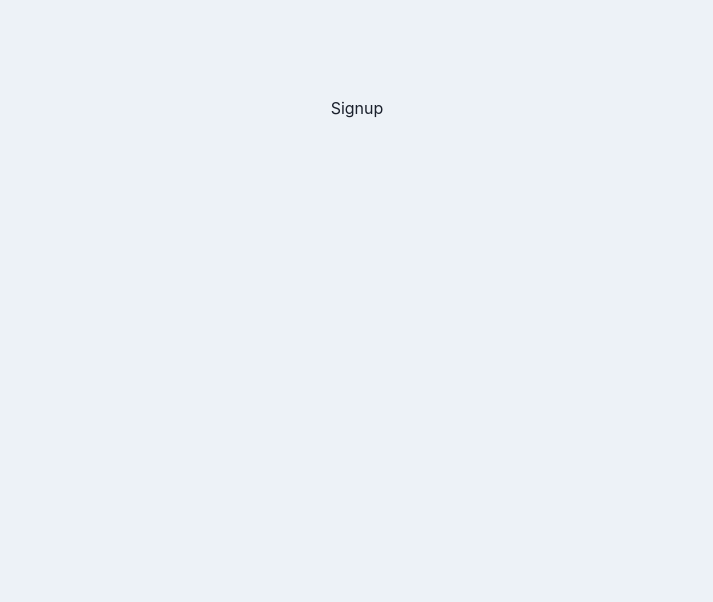
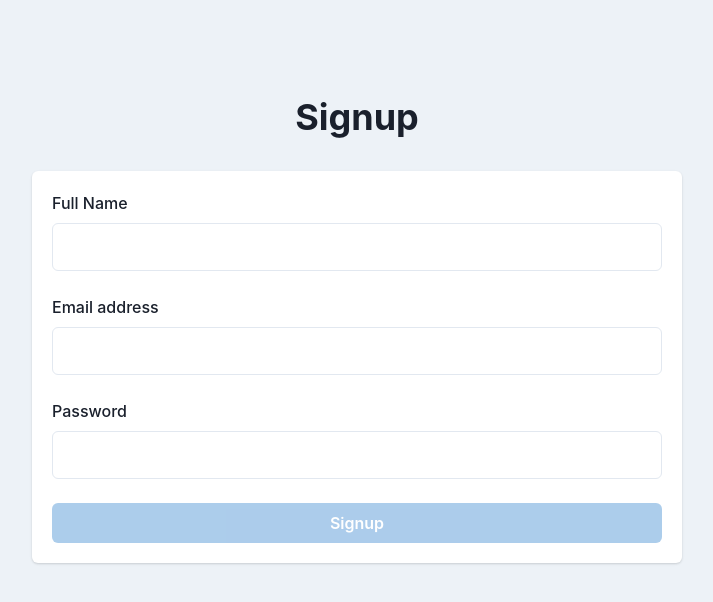
Before and after one commit to AlexDragoi7/CRM23, a Next.js app in the folder fe-app/: page /signup in a window 1280 px wide. Shown: the top 602 px of the page, without its empty margins (283-996 px from the left). Built offline with nearby package versions, Linux system fonts and the light colour scheme.

Commit message:
Added login and signup

```diff
--- a/fe-app/package.json
+++ b/fe-app/package.json
@@ -13,6 +13,7 @@
     "@emotion/react": "^11.11.0",
     "@emotion/styled": "^11.11.0",
     "autoprefixer": "10.4.14",
+    "axios": "^1.4.0",
     "eslint": "8.41.0",
     "eslint-config-next": "13.4.3",
     "framer-motion": "^10.12.12",
--- a/fe-app/pages/login.js
+++ b/fe-app/pages/login.js
@@ -1,20 +1,63 @@
 import { Container,Heading, Button, Card, CardBody, FormControl, FormLabel, Input} from '@chakra-ui/react'
+import axios from 'axios';
+import { useEffect, useState } from "react"
+import { validateEmail } from '@/utils';
 
 const Login = () => {
+    const [emailAddress, setEmailAddress] = useState("")
+    const [password, setPassword] = useState("")
+    const [isDisabled, setIsDisabled] = useState(true)
+    const [isEmailInvalid, setIsEmailInvalid] = useState(false)
+
+    const handleEmailAddress = (event) => {
+        setEmailAddress(event.target.value)
+        if(!validateEmail(event.target.value)){
+            setIsEmailInvalid(true)
+        } else {
+            setIsEmailInvalid(false)
+        }
+    }
+
+    const handlePassword = (event) => {
+        setPassword(event.target.value)
+    }
+
+    useEffect(()=>{
+        if(!isEmailInvalid && emailAddress !== "" && password !== ""){
+            setIsDisabled(false)
+        } else {
+            setIsDisabled(true)
+        }
+    }, [emailAddress, password])
+
+    const login = () => {
+        const data = {
+            email: emailAddress,
+            passoword: password
+        }
+        axios.post(`http://localhost:3300/users/login`, data)
+          .then(function (response) {
+            console.log(response);
+          })
+          .catch(function (error) {
+            console.log(error);
+          });
+   }
+
     return (
         <Container maxW="1000px" className="flex  flex-col items-center p-24">
         <Heading>Login</Heading>
         <Card width="650px" className='m-8'>
          <CardBody  className={`flex flex-col items-left p-8`}>
-            <FormControl className='mb-6'>
+            <FormControl isInvalid={isEmailInvalid} className='mb-6'>
                 <FormLabel>Email address</FormLabel>
-                <Input  size="lg" type='email'/>
+                <Input onChange={handleEmailAddress}  size="lg" type='email'/>
             </FormControl>
             <FormControl className='mb-6'>
                 <FormLabel>Password</FormLabel>
-                <Input size="lg" type='password'/>
+                <Input onChange={handlePassword} size="lg" type='password'/>
             </FormControl>
-            <Button colorScheme='blue'>Login</Button>
+            <Button colorScheme='blue' isDisabled={isDisabled} onClick={login}>Login</Button>
          </CardBody>
         </Card>
 
--- a/fe-app/pages/signup.js
+++ b/fe-app/pages/signup.js
@@ -1,9 +1,79 @@
+import { Container,Heading, Button, Card, CardBody, FormControl, FormLabel, Input} from '@chakra-ui/react'
+import axios from 'axios';
+import { useEffect, useState } from "react"
+import { validateEmail } from '@/utils';
+
 const Signup = () => {
+    const [emailAddress, setEmailAddress] = useState("")
+    const [password, setPassword] = useState("")
+    const [userFullName, setUserFullName] = useState("")
+    const [isDisabled, setIsDisabled] = useState(true)
+    const [isEmailInvalid, setIsEmailInvalid] = useState(false)
+
+    const handleEmailAddress = (event) => {
+        setEmailAddress(event.target.value)
+        if(!validateEmail(event.target.value)){
+            setIsEmailInvalid(true)
+        } else {
+            setIsEmailInvalid(false)
+        }
+    }
+
+    const handlePassword = (event) => {
+        setPassword(event.target.value)
+    }
+
+    const handleUserFullName = (event) => {
+        setUserFullName(event.target.value)
+    }
+
+    useEffect(()=>{
+        if(!isEmailInvalid && emailAddress !== "" && password !== "" && userFullName !== ""){
+            setIsDisabled(false)
+        } else {
+            setIsDisabled(true)
+        }
+    }, [emailAddress, password, userFullName])
+
+    const signup = () => {
+        const data = {
+            email: emailAddress,
+            passoword: password,
+            user_name: userFullName
+        }
+        console.log("DATA", data)
+        axios.post(`http://localhost:3300/users/signup`, data)
+          .then(function (response) {
+            console.log(response);
+          })
+          .catch(function (error) {
+            console.log(error);
+          });
+   }
+
     return (
-        <main className="flex min-h-screen flex-col items-center  p-24">
-        <p>Signup</p>
-        </main>
+        <Container maxW="1000px" className="flex  flex-col items-center p-24">
+        <Heading>Signup</Heading>
+        <Card width="650px" className='m-8'>
+         <CardBody  className={`flex flex-col items-left p-8`}>
+         <FormControl className='mb-6'>
+                <FormLabel>Full Name</FormLabel>
+                <Input onChange={handleUserFullName}  size="lg"/>
+            </FormControl>
+            <FormControl isInvalid={isEmailInvalid} className='mb-6'>
+                <FormLabel>Email address</FormLabel>
+                <Input onChange={handleEmailAddress}  size="lg" type='email'/>
+            </FormControl>
+            <FormControl className='mb-6'>
+                <FormLabel>Password</FormLabel>
+                <Input onChange={handlePassword} size="lg" type='password'/>
+            </FormControl>
+            <Button colorScheme='blue' isDisabled={isDisabled} onClick={signup}>Signup</Button>
+         </CardBody>
+        </Card>
+
+       </Container>
     )
 }
 
-export default Signup
+export default Signup;
--- /dev/null
+++ b/fe-app/utils/index.js
@@ -0,0 +1,7 @@
+export const validateEmail =  (email) => {
+    return String(email)
+        .toLowerCase()
+        .match(
+        /^(([^<>()[\]\\.,;:\s@"]+(\.[^<>()[\]\\.,;:\s@"]+)*)|.(".+"))@((\[[0-9]{1,3}\.[0-9]{1,3}\.[0-9]{1,3}\.[0-9]{1,3}\])|(([a-zA-Z\-0-9]+\.)+[a-zA-Z]{2,}))$/
+        );
+};
```
Also changed, not shown: 1 other file (tests, documents, lock files or other folders).
